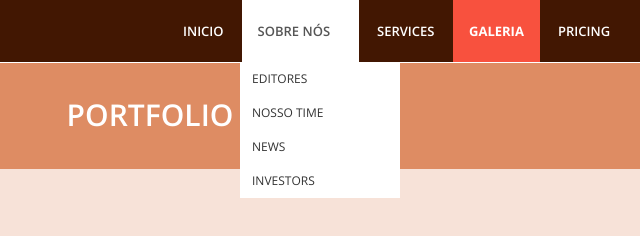
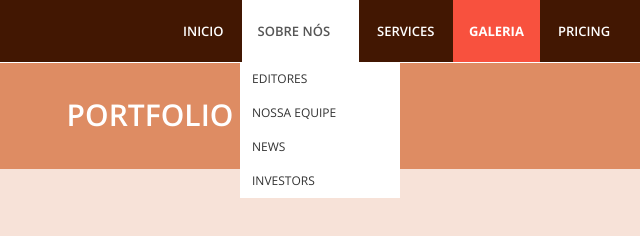
Before and after one commit to RevistaAgroIndustrial/revistaagroindustrial.github.io, a plain HTML site: page portfolio.html in a window 1280 px wide. Both pictures are taken after a click on the link "SOBRE NÓS". Shown: the top 236 px of the page, 490-1130 px from the left. Drawn offline with nearby package versions, Linux system fonts and the light colour scheme.

Commit message:
alteração de equipe

```diff
--- a/portfolio.html
+++ b/portfolio.html
@@ -46,7 +46,7 @@
                         <a href="#" data-toggle="dropdown" class="dropdown-toggle">Sobre nós <b class="caret"></b></a>
                         <ul class="dropdown-menu">
                             <li><a class="waves-effect waves-dark" href="about.html">Editores</a></li>
-                            <li><a class="waves-effect waves-dark" href="#">Nosso time</a></li>
+                            <li><a class="waves-effect waves-dark" href="#">Nossa Equipe</a></li>
                             <li><a class="waves-effect waves-dark" href="#">News</a></li>
                             <li><a class="waves-effect waves-dark" href="#">Investors</a></li>
                         </ul>
```
